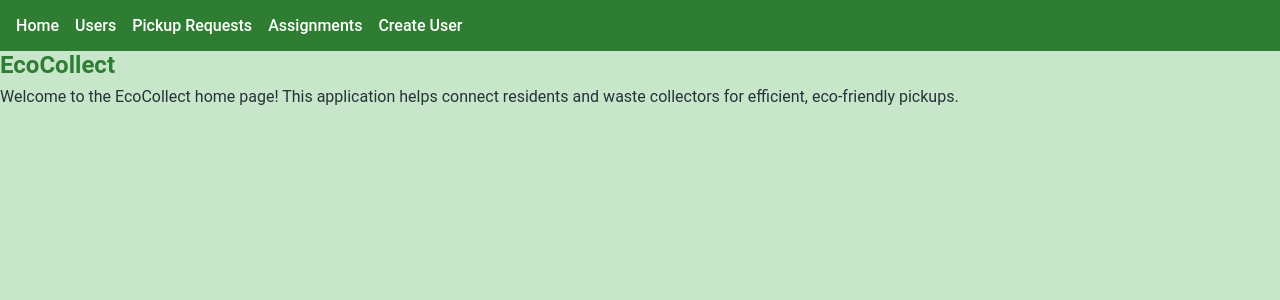
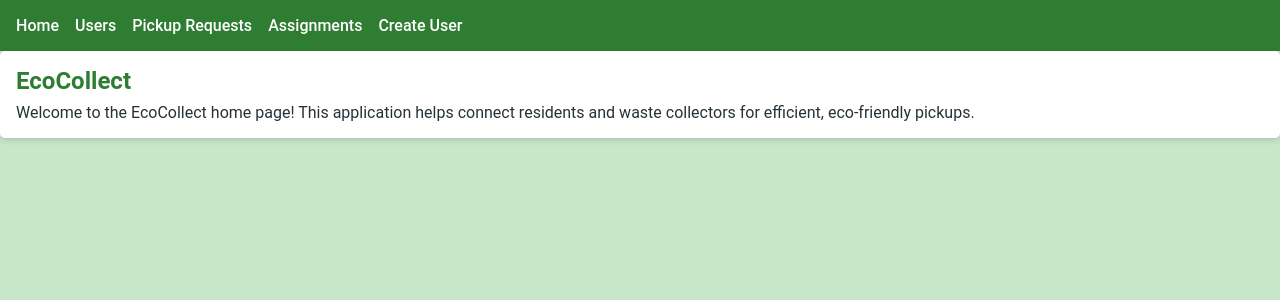
Before and after one commit to KaranjaNjiyo24/phase-4-project-ecocollect-frontend, a React (Vite) app: page / in a window 1280 px wide. Shown: the top 300 px of the page. Built offline with nearby package versions, Linux system fonts and the light colour scheme.

Commit message:
cards and lists

```diff
--- a/src/index.css
+++ b/src/index.css
@@ -48,3 +48,32 @@ h1, h2, h3 {
   color: var(--primary-color);
   font-weight: 600;
 }
+
+.card {
+  background-color: #ffffff;
+  border-radius: var(--border-radius);
+  box-shadow: 0 2px 6px rgba(0, 0, 0, 0.15);
+  margin-bottom: 1rem;
+  padding: 1rem;
+}
+
+ul.eco-list {
+  list-style-type: none;
+  margin: 0;
+  padding: 0;
+}
+
+ul.eco-list li {
+  background-color: #fff;
+  border-left: 4px solid var(--primary-color);
+  margin-bottom: 8px;
+  padding: 0.75rem;
+  border-radius: var(--border-radius);
+  display: flex;
+  align-items: center;
+  gap: 1rem;
+}
+
+ul.eco-list li strong {
+  color: var(--secondary-color);
+}
```
